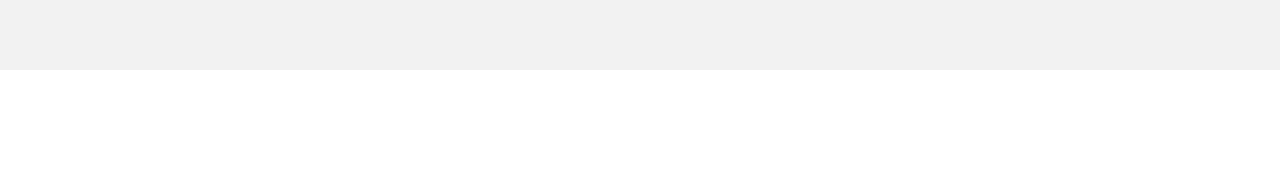
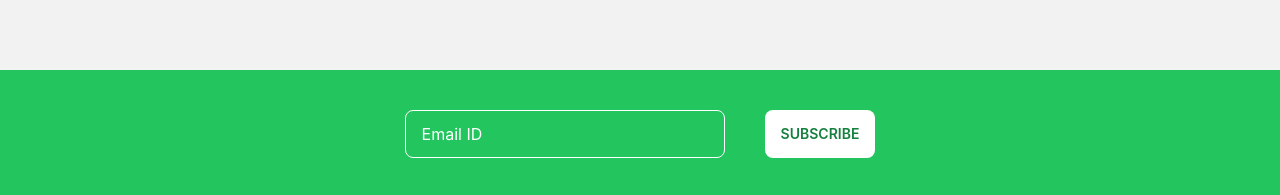
Before and after one commit to Mohammad-Hidayat-Ullah-Reza/bytesAlog-job-assignment, a React (Vite) app: page / in a window 1280 px wide. Shown: the part 2106-2301 px from the top of the page. Before the commit the page ends 2176 px from the top, so only its background shows below. Built offline with nearby package versions, Linux system fonts and the light colour scheme.

Commit message:
subscribe section added

```diff
--- a/src/App.jsx
+++ b/src/App.jsx
@@ -2,6 +2,7 @@ import AboutUsSection from "./Page/Homepage/AboutUsSection/AboutUsSection";
 import HeroSection from "./Page/Homepage/HeroSection/HeroSection";
 import NavbarSection from "./Page/Homepage/NavbarSection/NavbarSection";
 import OurProductSection from "./Page/Homepage/OurProductSection/OurProductSection";
+import SubscribeSection from "./Page/Homepage/SubscribeSection/SubscribeSection";
 
 function App() {
   return (
@@ -10,6 +11,7 @@ function App() {
       <HeroSection></HeroSection>
       <OurProductSection></OurProductSection>
       <AboutUsSection></AboutUsSection>
+      <SubscribeSection></SubscribeSection>
     </div>
   );
 }
--- a/src/Page/Homepage/SubscribeSection/SubscribeSection.jsx
+++ b/src/Page/Homepage/SubscribeSection/SubscribeSection.jsx
@@ -0,0 +1,18 @@
+import React from "react";
+
+const SubscribeSection = () => {
+  return (
+    <div className="bg-green-500 flex justify-center items-center py-10">
+      <input
+        type="email"
+        placeholder="Email ID"
+        className="input input-bordered border-white placeholder:text-white text-white w-full max-w-xs bg-green-500"
+      />
+      <button className="btn border-none bg-white text-green-700 ml-10">
+        Subscribe
+      </button>
+    </div>
+  );
+};
+
+export default SubscribeSection;
```
